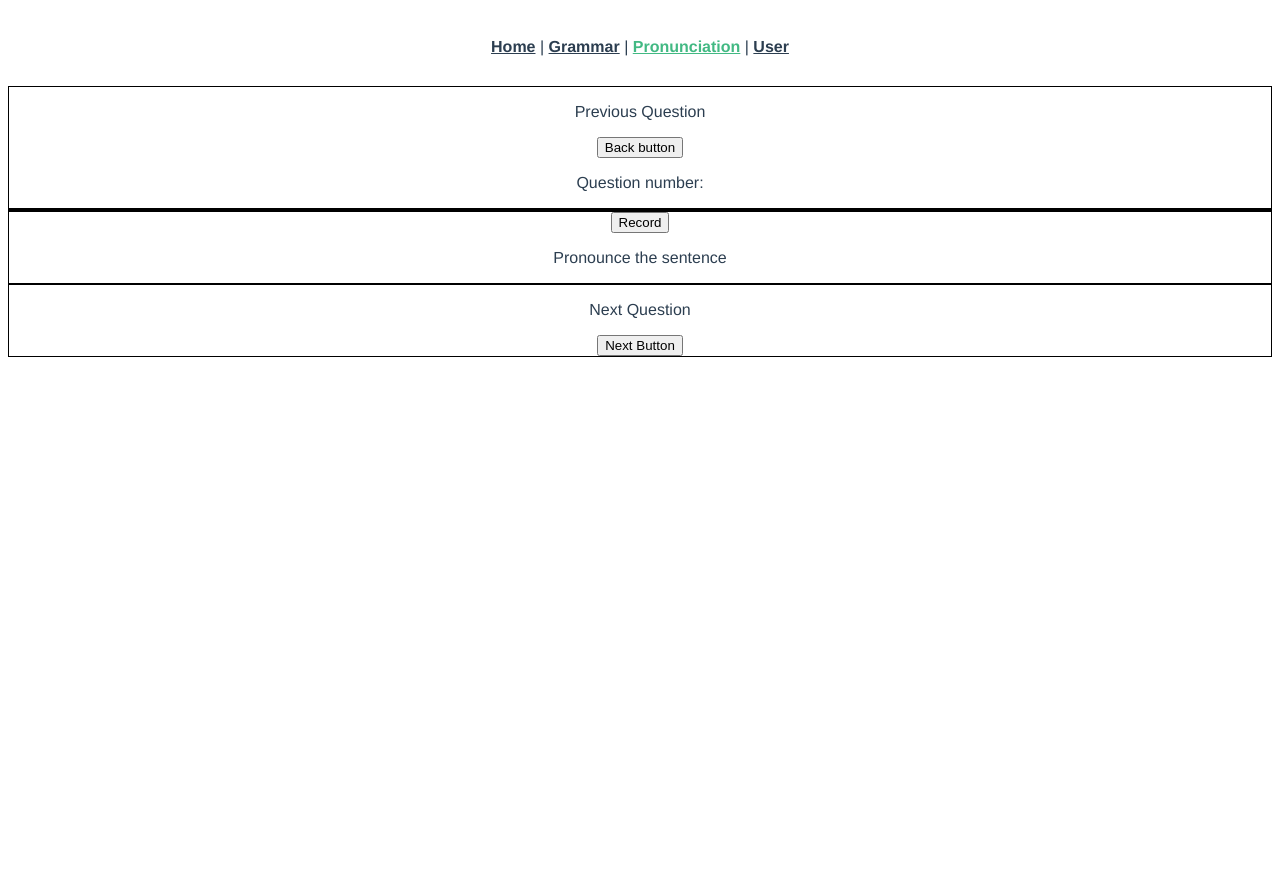
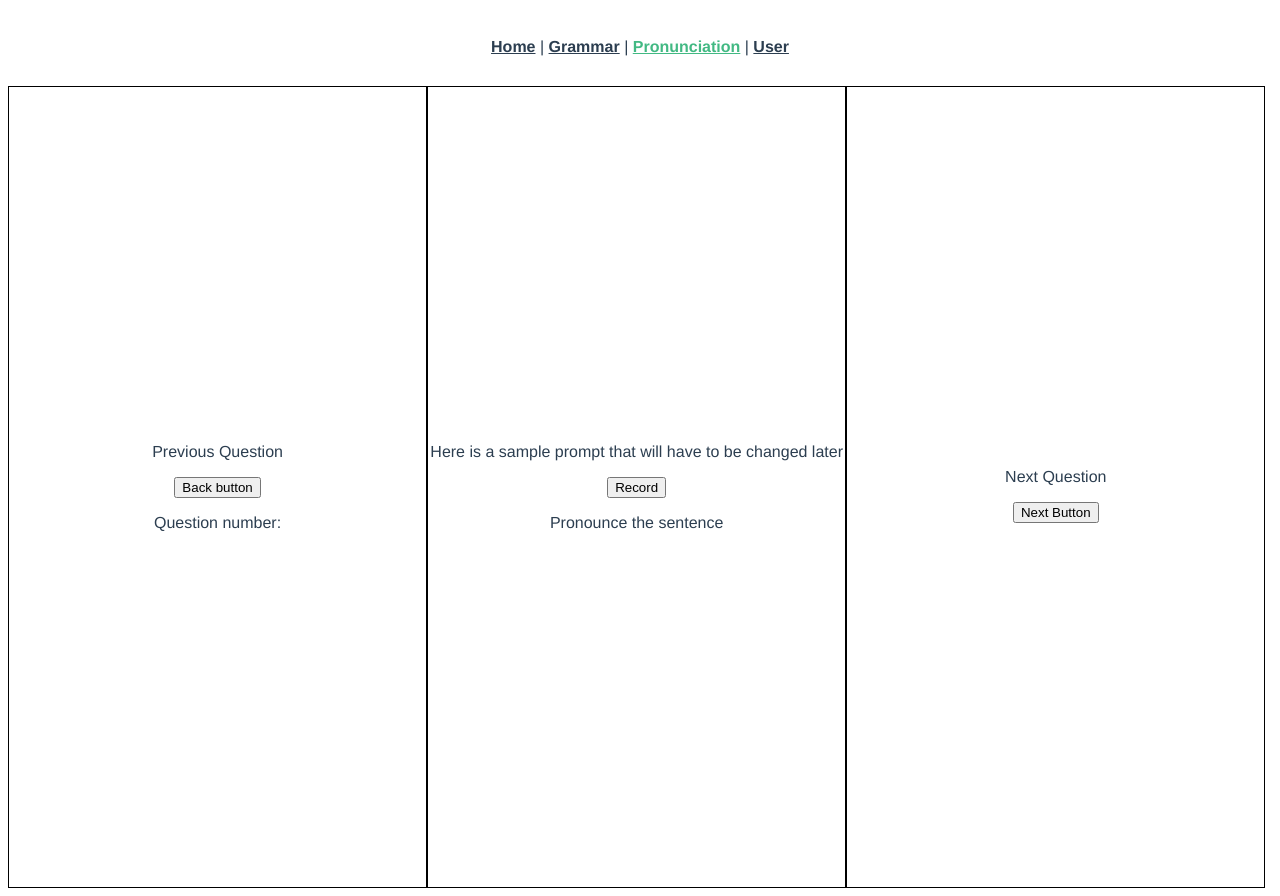
Before and after one commit to nancylee713/AILanguageTutor_FE, a Vue app: page /#/pronunciation in a window 1280 px wide. Before the commit the page ends 800 px from the top, so only its background shows below. Built offline with nearby package versions, Linux system fonts and the light colour scheme.

Commit message:
Remove nav component and add style boilerplate to pronunciation component

```diff
--- a/src/components/Pronunciation.vue
+++ b/src/components/Pronunciation.vue
@@ -8,6 +8,7 @@
     <div class='content'>
       <div class='pronunciation-content'>
         <!-- <p>{{ prompt }}</p> -->
+        <p>Here is a sample prompt that will have to be changed later</p>
       </div>
       <button>Record</button>
       <p>Pronounce the sentence</p>
@@ -22,13 +23,38 @@
 <script>
 export default {
   // data: {
-  //   prompt: '',
+  //   prompt: String,
   // }
 };
 </script>
 
 <style>
-  .pronunciation-content {
-    border: 1px solid #000;
+  .pronunciation-component {
+    display: flex;
+  }
+
+  .previous {
+    align-items: center;
+    display: flex;
+    flex-direction: column;
+    justify-content: center;
+    min-height: 100vh;
+    width: 33%;
+  }
+
+  .content {
+    align-items: center;
+    display: flex;
+    flex-direction: column;
+    justify-content: center;
+    width: 33%;
+  }
+
+  .next {
+    align-items: center;
+    display: flex;
+    flex-direction: column;
+    justify-content: center;
+    width: 33%;
   }
 </style>
```
Also changed, not shown: src/components/Nav.vue (deleted).
